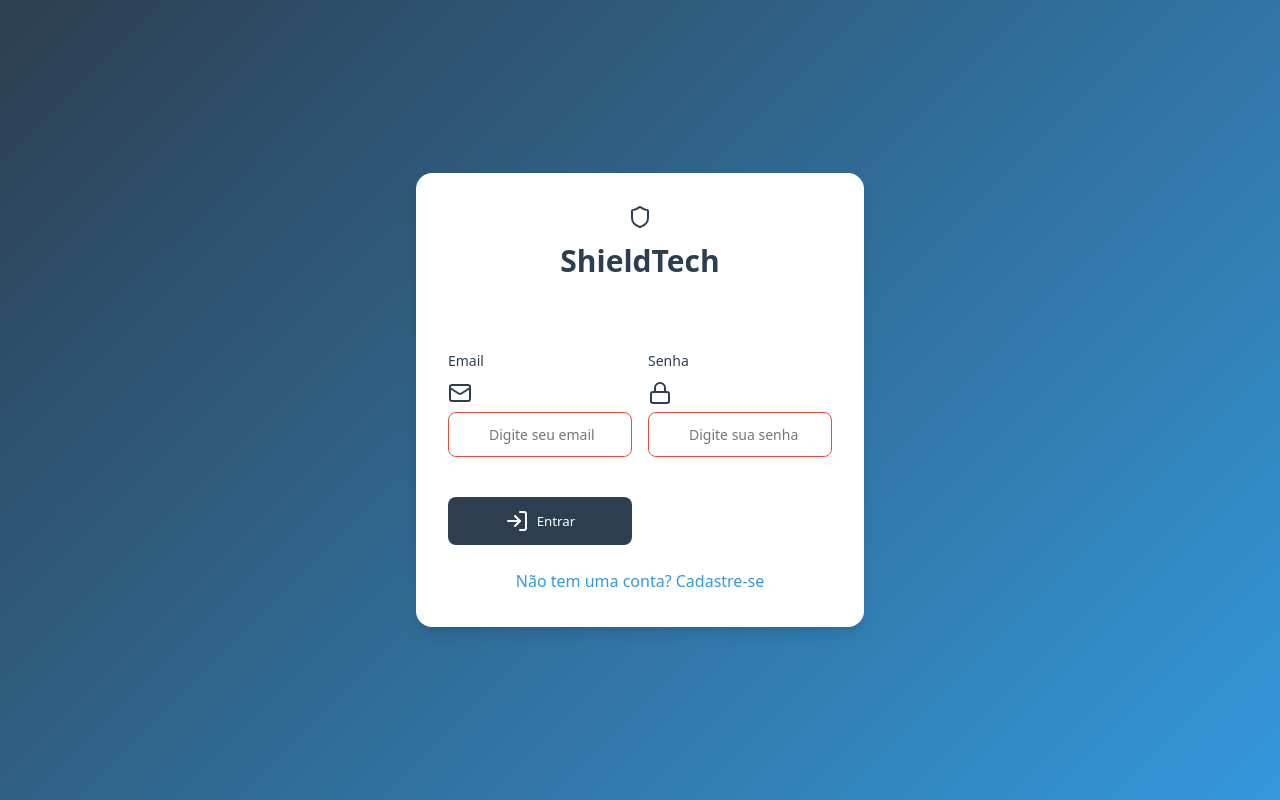
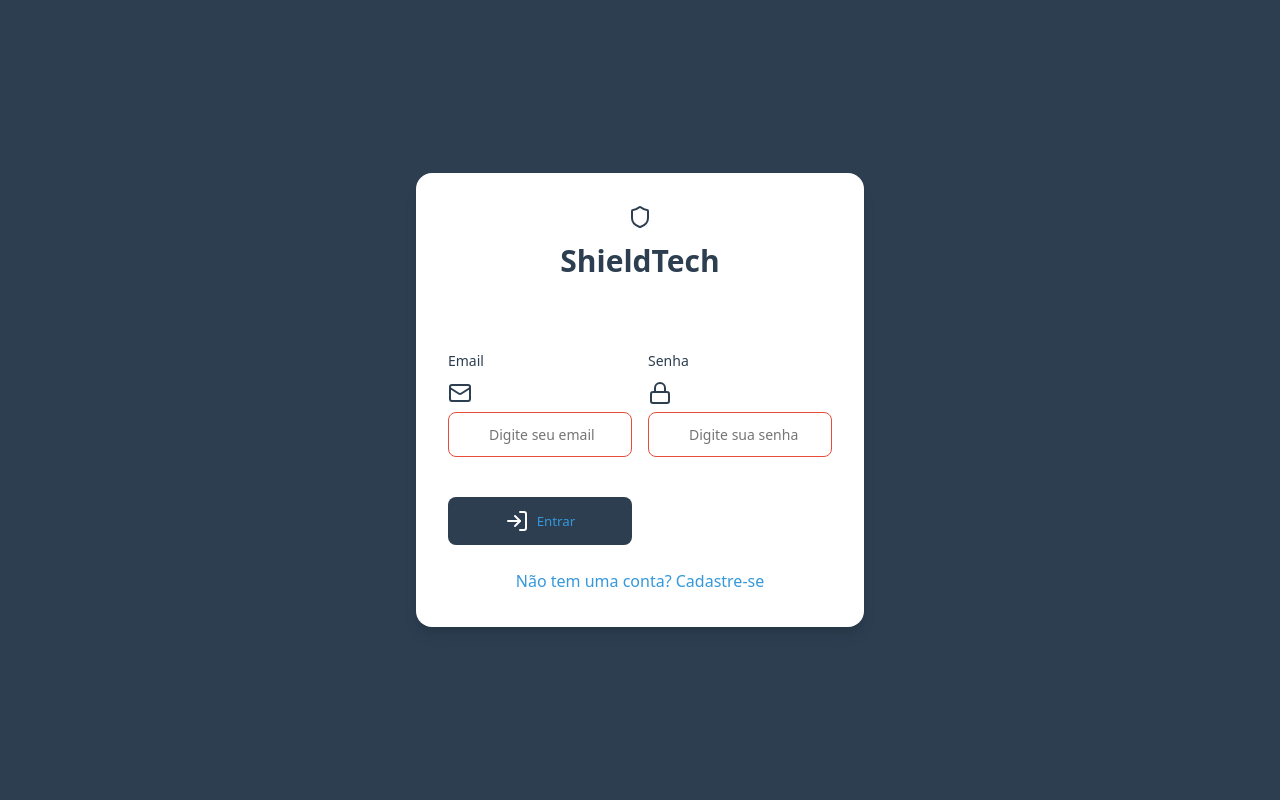
Before and after one commit to ArthurLuiz0/Projeto_ShieldTech, a PHP site: page /pages/login.html in a window 1280 px wide. Run offline with PHP 8.4, Linux system fonts and the light colour scheme.

Commit message:
Add files via upload

```diff
--- a/css/style.css
+++ b/css/style.css
@@ -37,7 +37,7 @@ body {
     align-items: center;
     justify-content: center;
     padding: 1rem;
-    background: linear-gradient(135deg, var(--primary-color) 0%, var(--secondary-color) 100%);
+    background:#2c3e50;
 }
 
 /* Form Container */
--- a/index.html
+++ b/index.html
@@ -23,7 +23,6 @@
                 <li><a href="pages/visitantes.html"><i class="fas fa-user-friends"></i> Visitantes</a></li>
                 <li><a href="pages/relatorios.html"><i class="fas fa-chart-bar"></i> Relatórios</a></li>
                 <li><a href="pages/cadastros.html"><i class="fas fa-gear"></i> Cadastros</a></li>
-                <li><a href="pages/login.html"><i class="fas fa-user"></i> Login</a></li>
             </ul>
             <button class="menu-toggle" style="display: none;">
                 <i class="fas fa-bars"></i>
--- a/pages/cadastros.html
+++ b/pages/cadastros.html
@@ -23,7 +23,6 @@
         <li><a href="visitantes.html"><i class="fas fa-user-friends"></i> Visitantes</a></li>
         <li><a href="relatorios.html"><i class="fas fa-chart-bar"></i> Relatórios</a></li>
         <li><a href="cadastros.html"><i class="fas fa-gear"></i> Cadastros</a></li>
-        <li><a href="login.html"><i class="fas fa-user"></i> Login</a></li>
       </ul>
       <button class="menu-toggle" style="display: none;">
         <i class="fas fa-bars"></i>
--- a/pages/login.html
+++ b/pages/login.html
@@ -37,7 +37,7 @@
 
           <button type="submit" class="submit-button">
             <i data-lucide="log-in"></i>
-            <span>Entrar</span>
+            <a href="../index.html" class="toggle-button">Entrar</a>
           </button>
         </form>
 
--- a/pages/relatorios.html
+++ b/pages/relatorios.html
@@ -22,7 +22,6 @@
                 <li><a href="visitantes.html"><i class="fas fa-user-friends"></i> Visitantes</a></li>
                 <li><a href="relatorios.html"><i class="fas fa-chart-bar"></i> Relatórios</a></li>
                 <li><a href="cadastros.html"><i class="fas fa-gear"></i> Cadastros</a></li>
-                <li><a href="login.html"><i class="fas fa-user"></i> Login</a></li>
             </ul>
         </nav>
     </header>
--- a/pages/visitantes.html
+++ b/pages/visitantes.html
@@ -22,7 +22,6 @@
                 <li><a href="visitantes.html"><i class="fas fa-user-friends"></i> Visitantes</a></li>
                 <li><a href="relatorios.html"><i class="fas fa-chart-bar"></i> Relatórios</a></li>
                 <li><a href="cadastros.html"><i class="fas fa-gear"></i> Cadastros</a></li>
-                <li><a href="login.html"><i class="fas fa-user"></i> Login</a></li>
             </ul>
         </nav>
     </header>
```
